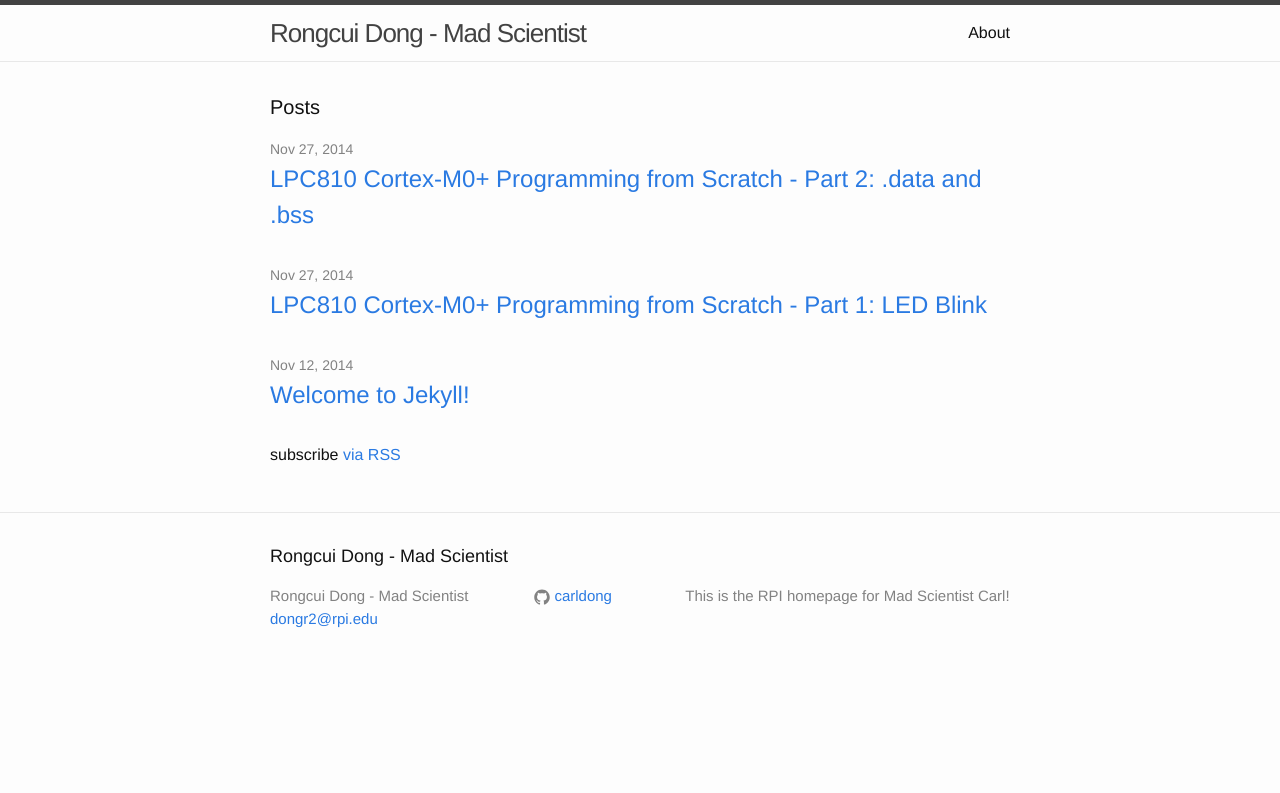
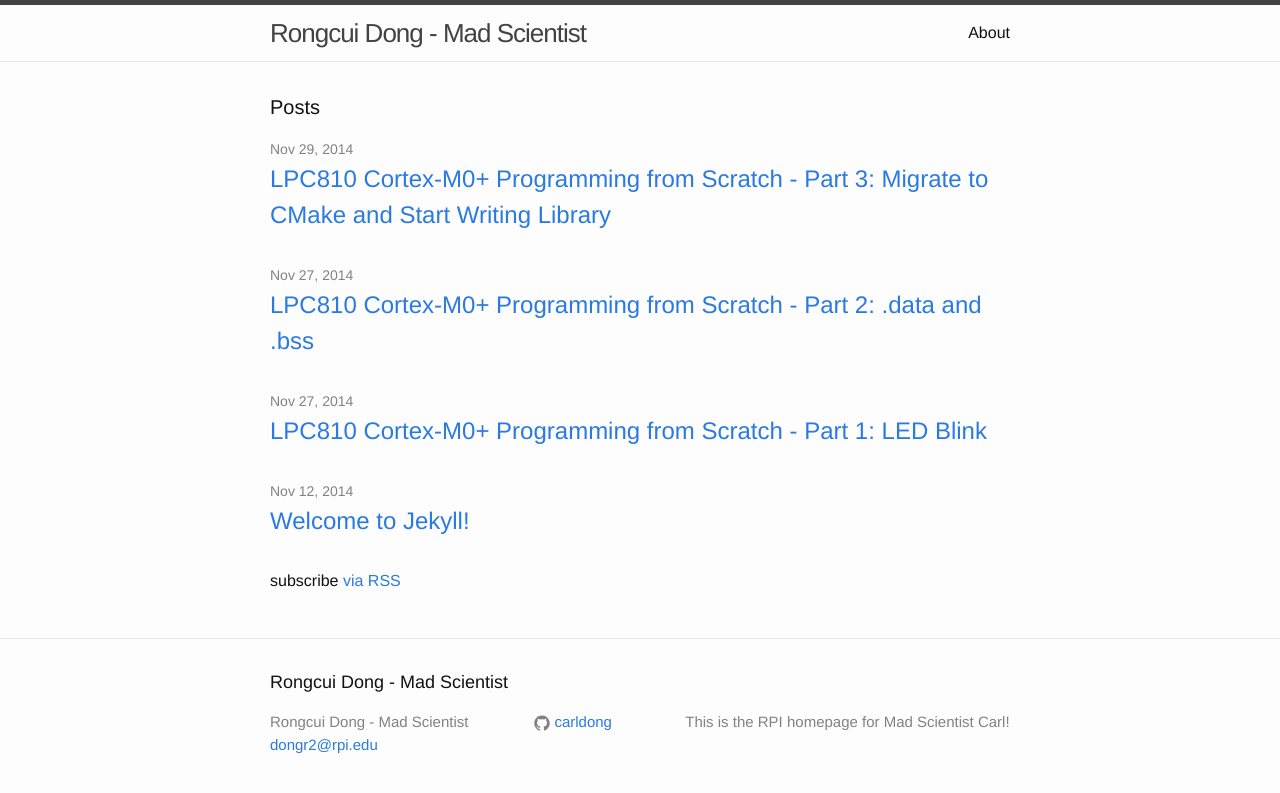
Before and after one commit to carldong/Personal-Blog, a Jekyll site: the page built from index.html, in a window 1280 px wide. Shown: the top 793 px of the page. Built offline with Jekyll 4.4.1, drawn with Linux system fonts in a browser that asks for light colours.

Commit message:
Published

```diff
--- a/_drafts/LPC810-T03.markdown
+++ b/_posts/2014-11-29-LPC810-T03.markdown
@@ -2,7 +2,7 @@
 layout: tutorial
 title: "LPC810 Cortex-M0+ Programming from Scratch - Part 3: Migrate to CMake and Start Writing Library"
 categories: tutorials
-date: 0000-01-01
+date: "2014-11-29 11:22:14"
 tags: [tutorial, Cortex-M0+, ARM, linker]
 ---
 
```
